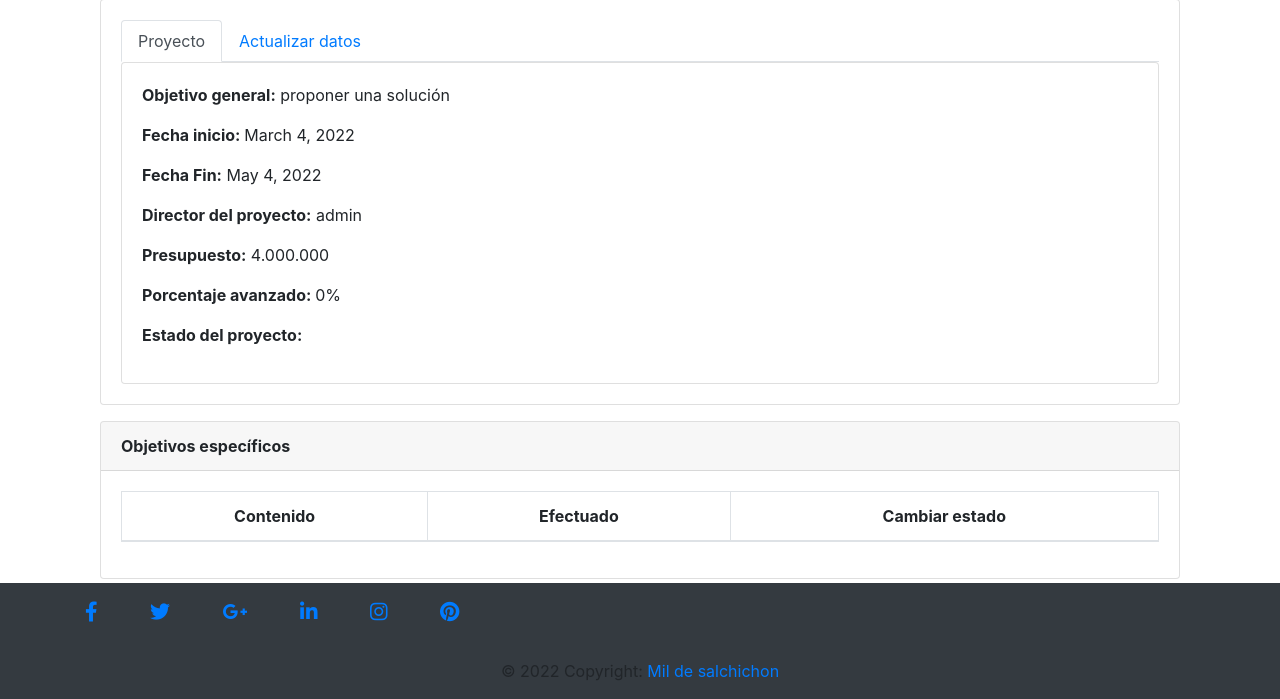
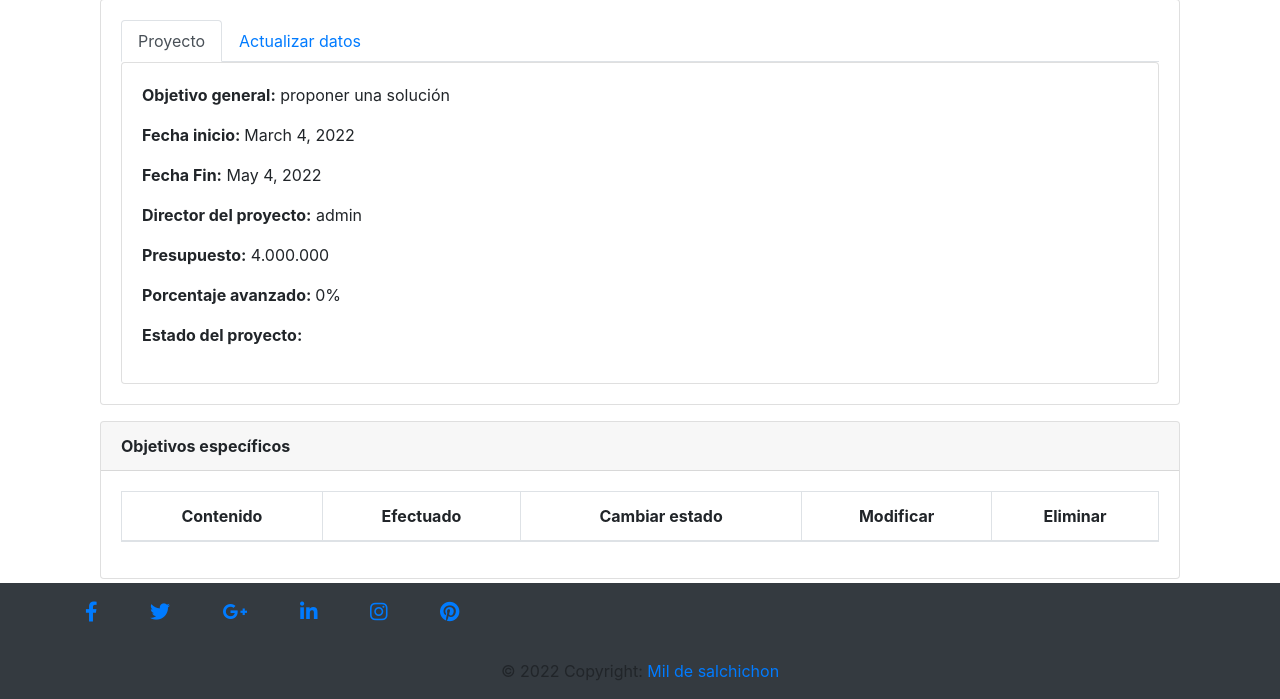
Before and after one commit to Robinhenao/GestionProyecto, a Django app: page /manage_project/admin_project/2 in a window 1280 px wide. Shown: the part 153-852 px from the top of the page. Run offline with Django 4.2, Linux system fonts and the light colour scheme; data comes from the database, SQL or seed files in the repository; both versions use the stored data as it was after the commit; lists and menus that the app fills with data are empty; some libraries are stand-ins or nearby versions.

Commit message:
delete proyect

```diff
--- a/Templates/admin_project.html
+++ b/Templates/admin_project.html
@@ -50,6 +50,8 @@
                         <th scope="col">Contenido</th>
                         <th scope="col">Efectuado</th>
                         <th scope="col">Cambiar estado</th>
+                        <th scope="col">Modificar</th>
+                        <th scope="col">Eliminar</th>
                     </tr>
                 </thead>
                 <tbody>
@@ -62,6 +64,9 @@
                         </td>
                         <td>
                             <a class="link btn btn-sm btn-block btn-info" href="{% url 'update_objetive' target.id %}"><i class="fa-solid fa-pencil"></i> Modificar</a>
+                        </td>
+                        <td>
+                            <a class="link btn btn-sm btn-block btn-info" href="{% url 'delete_objetivoAdmin' target.id %}"><i class="fa-solid fa-pencil"></i> Eliminar</a>
                         </td>
                     </tr>
                 {% endfor %}
--- a/Templates/gestion_proyecto.html
+++ b/Templates/gestion_proyecto.html
@@ -31,6 +31,7 @@
                 </div>
                 <div class="card-footer">
                   <a href="{%url 'admin_project' project.id%}" class="btn btn-primary"><i class="fa-solid fa-gear"></i> Administrar</a>
+                  <a href="{%url 'delete_proyecto' project.id%}" class="btn btn-danger"><i class="fa-regular fa-trash-can"></i> Eliminar</a>
                 </div>
               </div>
           </div>
--- a/gestion/urls.py
+++ b/gestion/urls.py
@@ -1,5 +1,5 @@
 from django.urls import path
-from .views import delete_student,update_status,update_objetive, delete_objetivo,update_project,update_student, gestion, make_objective,manage_students,make_project,admin_project
+from .views import delete_student,update_status,update_objetive, delete_objetivo,update_project,update_student, gestion, make_objective,manage_students,make_project,admin_project,delete_objetivoAdmin,delete_proyecto
 
 urlpatterns = [
    path('', gestion, name="gestion_proyecto"),
@@ -13,4 +13,6 @@
    path('manage_project/admin_project/manage_students/update_student/<int:numero_id>', update_student, name="update_student"),
    path('manage_project/admin_project/update_status/<int:objetive_id>', update_status, name="update_status"),
    path('manage_project/admin_project/update_objetive/<int:objetive_id>', update_objetive, name="update_objetive"),
+   path('manage_project/admin_project/delete_objetivoAdmin/<int:objetive_id>',delete_objetivoAdmin, name="delete_objetivoAdmin"),
+   path('manage_project/admin_project/delete_proyecto/<int:project_id>',delete_proyecto, name="delete_proyecto")
 ]
--- a/gestion/views.py
+++ b/gestion/views.py
@@ -1,8 +1,6 @@
 import re
 from django.shortcuts import render,redirect
 from django.contrib.auth.decorators import login_required
-from gestion.forms import FormStudent
-from gestion.forms import FormProyecto
 from gestion.forms import FormObjetivosEspecificos
 from gestion.forms import FormProyecto, FormStudent
 from gestion.models import Estudiante, Objetivos_especificos, Proyecto
@@ -106,6 +104,31 @@
     print(id_proyecto)
     return redirect("make_objective",id_proyecto)
 
+def delete_proyecto(request,project_id):
+    try:
+        proyecto = Proyecto.objects.get(pk=project_id)
+
+    except proyecto.DoesNotExist:
+        messages.error(request, "el proyecto a eliminar no existe")
+
+    proyecto.delete()
+    return redirect("gestion_proyecto")
+
+
+def delete_objetivoAdmin(request,objetive_id):
+    try:
+        objetivos_especificos = Objetivos_especificos.objects.get(pk=objetive_id)
+
+    except Objetivos_especificos.DoesNotExist:
+        messages.error(request, "el post a eliminar no existe")
+
+
+    id_proyecto =objetivos_especificos.proyecto.id
+
+    objetivos_especificos.delete()
+    print(id_proyecto)
+    return redirect("admin_project",id_proyecto)
+
 
 def delete_student(request, numero_id):
     pass
```
Also changed, not shown: db.sqlite3.
